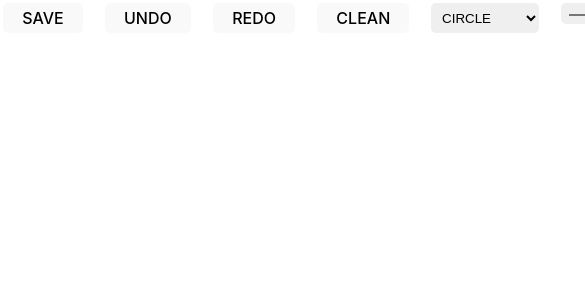
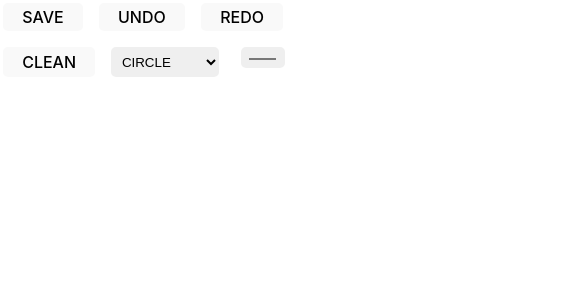
Before and after one commit to Yehonatal/circleme, a React (Vite) app: page / in a window 390 px wide. Shown: the top 300 px of the page, 585 px wide, since content can reach past the window. Built offline with nearby package versions, Linux system fonts and the light colour scheme.

Commit message:
UI: made option and actions buttons responsive

```diff
--- a/src/App.css
+++ b/src/App.css
@@ -8,9 +8,9 @@
 
 .action_btn {
     display: flex;
-    gap: 1em;
+    gap: 10px;
     user-select: none;
-
+    flex-wrap: wrap;
     position: absolute;
     top: 0;
     left: 0;
```
